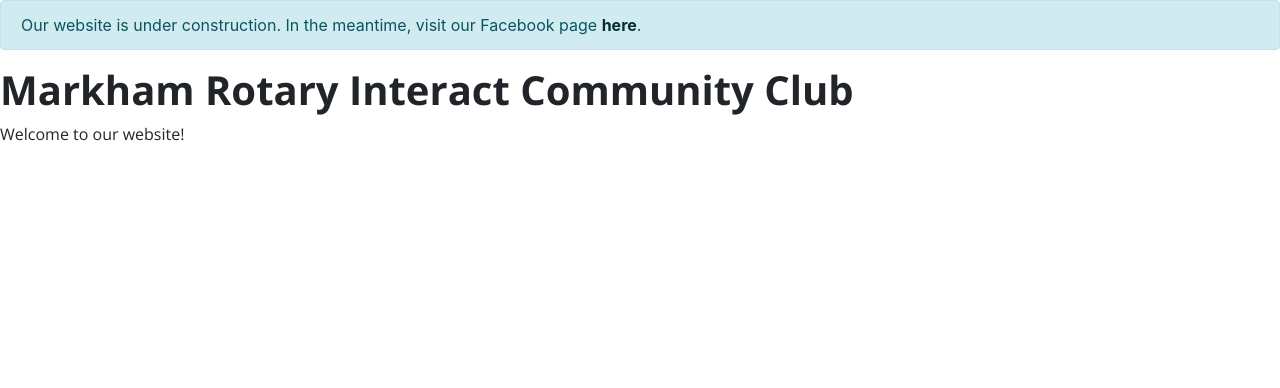
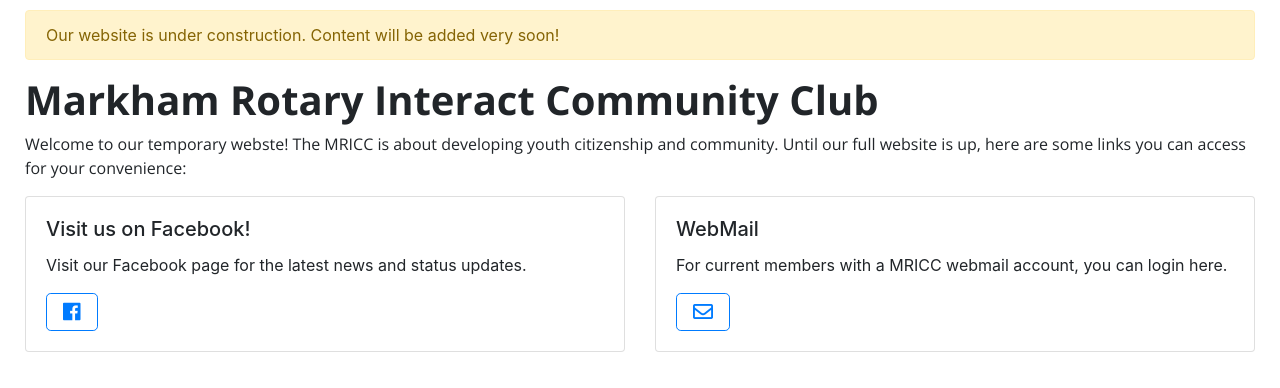
Before and after one commit to jerry70450/mricc-org, a plain HTML site: page index.html in a window 1280 px wide. Drawn offline with nearby package versions, Linux system fonts and the light colour scheme.

Commit message:
Website spashpage overhaul

```diff
--- a/index.html
+++ b/index.html
@@ -1,11 +1,35 @@
-<html>
+<html style="padding: 10px 25px 25px 25px;">
 <body>
   <link href="https://fonts.googleapis.com/css?family=Open+Sans:400,600,700,800" rel="stylesheet">
   <link rel="stylesheet" href="https://maxcdn.bootstrapcdn.com/bootstrap/4.0.0/css/bootstrap.min.css" integrity="sha384-Gn5384xqQ1aoWXA+058RXPxPg6fy4IWvTNh0E263XmFcJlSAwiGgFAW/dAiS6JXm" crossorigin="anonymous">
+  <link href="https://use.fontawesome.com/releases/v5.0.8/css/all.css" rel="stylesheet">
   <script src="https://maxcdn.bootstrapcdn.com/bootstrap/4.0.0/js/bootstrap.min.js" integrity="sha384-JZR6Spejh4U02d8jOt6vLEHfe/JQGiRRSQQxSfFWpi1MquVdAyjUar5+76PVCmYl" crossorigin="anonymous"></script>
-  <div class="alert alert-info" role="alert">
-    Our website is under construction. In the meantime, visit our Facebook page <a class="alert-link" href="https://www.facebook.com/groups/423988474662467/">here</a>.  </div>
+  <div class="alert alert-warning" role="alert">
+    Our website is under construction. Content will be added very soon!</div>
     <h1 style="font-family: 'Open Sans', sans-serif;"><b>Markham Rotary Interact Community Club</b></h1>
-    <p style="font-family: 'Open Sans', sans-serif;"> Welcome to our website! </p>
+    <p style="font-family: 'Open Sans', sans-serif;"> Welcome to our temporary webste! The MRICC is about developing youth citizenship and community. Until our full website is up, here are some links you can access for your convenience:</p>
+
+<div class="row">
+  <div class="col-sm-6">
+    <div class="card">
+      <div class="card-body">
+        <h5 class="card-title">Visit us on Facebook!</h5>
+        <p class="card-text">Visit our Facebook page for the latest news and status updates.</p>
+        <a href="https://www.facebook.com/groups/423988474662467/" class="btn btn-outline-primary btn-lg"><i class="fab fa-facebook"></i></a>
+      </div>
+    </div>
+  </div>
+  <div class="col-sm-6">
+    <div class="card">
+      <div class="card-body">
+        <h5 class="card-title">WebMail</h5>
+        <p class="card-text">For current members with a MRICC webmail account, you can login here.</p>
+        <a href="mail.mricc.org" class="btn btn-outline-primary btn-lg"><i class="far fa-envelope"></i></a>
+      </div>
+    </div>
+  </div>
+</div>
+
+
   </body>
   </html>
```
